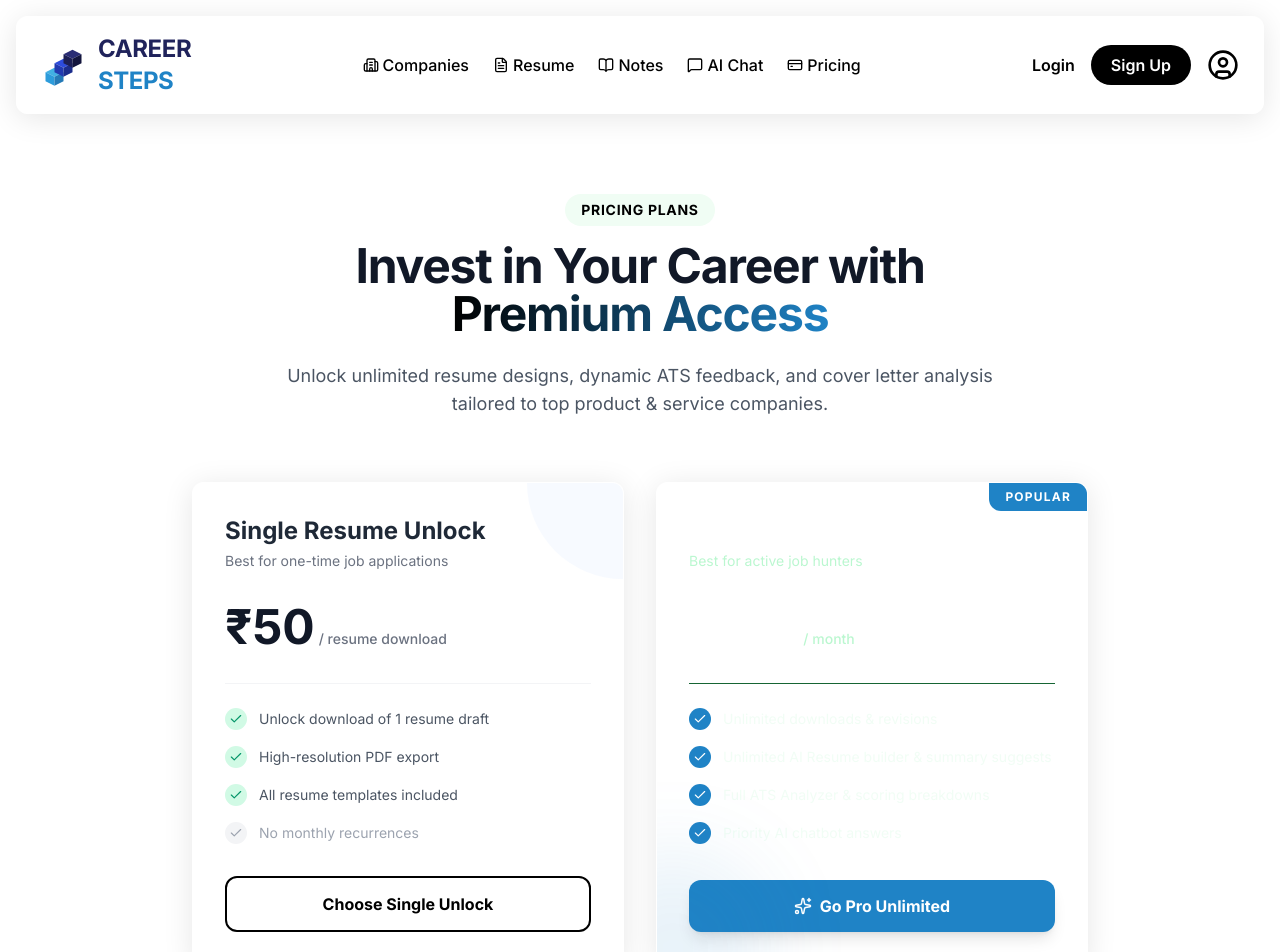
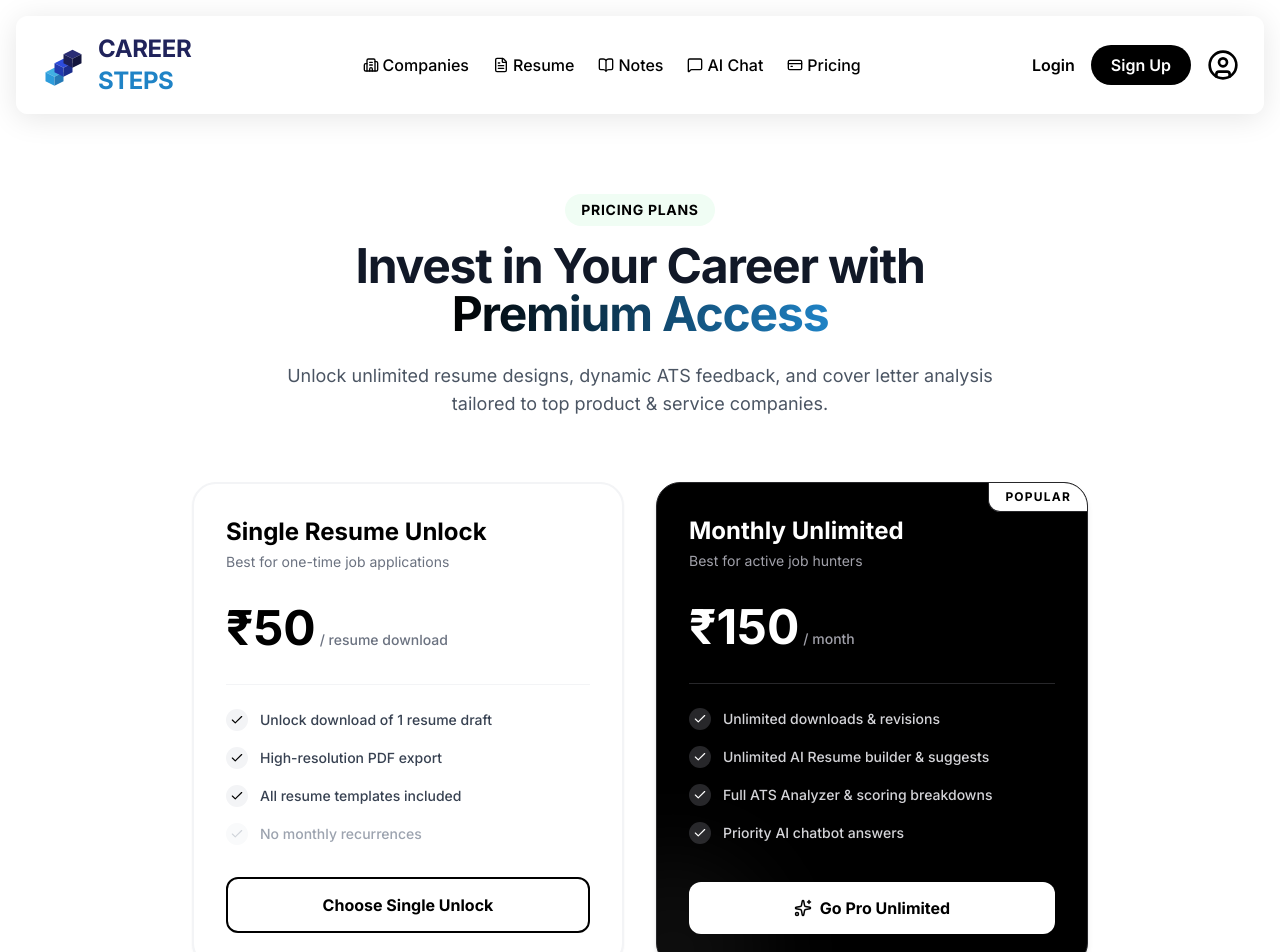
Before and after one commit to harshacper/careercraft.buzz, a React (Vite) app in the folder frontend/: page /payment in a window 1280 px wide. Shown: the top 952 px of the page. Built offline with nearby package versions, Linux system fonts and the light colour scheme.

Commit message:
fix: change pricing cards to high contrast black and white theme to prevent text visibility issues

```diff
--- a/frontend/src/pages/Payment.jsx
+++ b/frontend/src/pages/Payment.jsx
@@ -152,81 +152,81 @@ const Payment = () => {
       {/* Pricing Cards */}
       <div className="grid md:grid-cols-2 gap-8 max-w-4xl mx-auto">
         {/* Tier 1: Single Download */}
-        <div className="glassmorphism p-8 bg-white border border-gray-100 flex flex-col justify-between hover:shadow-xl transition-all duration-300 relative group overflow-hidden">
-          <div className="absolute top-0 right-0 w-24 h-24 bg-blue-50/50 rounded-bl-full -z-10 group-hover:scale-110 transition-transform"></div>
+        <div className="p-8 bg-white border-2 border-gray-100 rounded-3xl flex flex-col justify-between hover:shadow-xl transition-all duration-300 relative group overflow-hidden shadow-sm">
+          <div className="absolute top-0 right-0 w-24 h-24 bg-gray-50 rounded-bl-full -z-10 group-hover:scale-110 transition-transform"></div>
           <div>
-            <h3 className="text-2xl font-black text-gray-800">Single Resume Unlock</h3>
+            <h3 className="text-2xl font-black text-black">Single Resume Unlock</h3>
             <p className="text-sm text-gray-500 mt-1">Best for one-time job applications</p>
 
             <div className="my-8 flex items-baseline gap-1">
-              <span className="text-5xl font-black text-gray-900">₹50</span>
+              <span className="text-5xl font-black text-black">₹50</span>
               <span className="text-gray-500 font-medium text-sm">/ resume download</span>
             </div>
 
-            <ul className="space-y-4 text-sm text-gray-600 mb-8 border-t border-gray-100 pt-6">
+            <ul className="space-y-4 text-sm text-gray-700 mb-8 border-t border-gray-100 pt-6">
               <li className="flex items-center gap-3">
-                <div className="bg-emerald-100 p-1 rounded-full"><Check size={14} className="text-emerald-600 font-bold" /></div>
-                <span>Unlock download of 1 resume draft</span>
+                <div className="bg-gray-100 p-1 rounded-full"><Check size={14} className="text-black font-bold" /></div>
+                <span className="font-medium">Unlock download of 1 resume draft</span>
               </li>
               <li className="flex items-center gap-3">
-                <div className="bg-emerald-100 p-1 rounded-full"><Check size={14} className="text-emerald-600 font-bold" /></div>
-                <span>High-resolution PDF export</span>
+                <div className="bg-gray-100 p-1 rounded-full"><Check size={14} className="text-black font-bold" /></div>
+                <span className="font-medium">High-resolution PDF export</span>
               </li>
               <li className="flex items-center gap-3">
-                <div className="bg-emerald-100 p-1 rounded-full"><Check size={14} className="text-emerald-600 font-bold" /></div>
-                <span>All resume templates included</span>
+                <div className="bg-gray-100 p-1 rounded-full"><Check size={14} className="text-black font-bold" /></div>
+                <span className="font-medium">All resume templates included</span>
               </li>
               <li className="flex items-center gap-3 text-gray-400">
-                <div className="bg-gray-100 p-1 rounded-full"><Check size={14} className="text-gray-400" /></div>
-                <span>No monthly recurrences</span>
+                <div className="bg-gray-50 p-1 rounded-full"><Check size={14} className="text-gray-300" /></div>
+                <span className="font-medium">No monthly recurrences</span>
               </li>
             </ul>
           </div>
 
           <button
             onClick={() => handleOpenCheckout('single')}
-            className="w-full bg-white text-darkGreen border-2 border-darkGreen py-3.5 rounded-xl font-bold hover:bg-darkGreen hover:text-white hover:shadow-md transition-all duration-300"
+            className="w-full bg-white text-black border-2 border-black py-3.5 rounded-xl font-bold hover:bg-black hover:text-white hover:shadow-md transition-all duration-300"
           >
             Choose Single Unlock
           </button>
         </div>
 
         {/* Tier 2: Monthly Pro */}
-        <div className="glassmorphism p-8 bg-[#092e20] text-white border border-[#0d442f] flex flex-col justify-between hover:shadow-2xl transition-all duration-300 relative overflow-hidden">
-          <div className="absolute top-0 right-0 bg-[#1f83c6] text-white px-4 py-1.5 rounded-bl-xl text-xs font-black tracking-widest uppercase">Popular</div>
-          <div className="absolute -bottom-20 -left-20 w-48 h-48 bg-[#1f83c6]/10 rounded-full blur-2xl"></div>
+        <div className="p-8 bg-black text-white border border-zinc-800 rounded-3xl flex flex-col justify-between hover:shadow-2xl transition-all duration-300 relative overflow-hidden shadow-md">
+          <div className="absolute top-0 right-0 bg-white text-black px-4 py-1.5 rounded-bl-xl text-xs font-black tracking-widest uppercase border-l border-b border-zinc-800">Popular</div>
+          <div className="absolute -bottom-20 -left-20 w-48 h-48 bg-white/5 rounded-full blur-2xl"></div>
           <div>
-            <h3 className="text-2xl font-black">Monthly Unlimited</h3>
-            <p className="text-sm text-green-200 mt-1">Best for active job hunters</p>
+            <h3 className="text-2xl font-black text-white">Monthly Unlimited</h3>
+            <p className="text-sm text-zinc-400 mt-1">Best for active job hunters</p>
 
             <div className="my-8 flex items-baseline gap-1">
-              <span className="text-5xl font-black">₹150</span>
-              <span className="text-green-200 font-medium text-sm">/ month</span>
+              <span className="text-5xl font-black text-white">₹150</span>
+              <span className="text-zinc-400 font-medium text-sm">/ month</span>
             </div>
 
-            <ul className="space-y-4 text-sm text-green-50/90 mb-8 border-t border-green-800 pt-6">
+            <ul className="space-y-4 text-sm text-zinc-300 mb-8 border-t border-zinc-800 pt-6">
               <li className="flex items-center gap-3">
-                <div className="bg-[#1f83c6] p-1 rounded-full"><Check size={14} className="text-white font-bold" /></div>
-                <span>Unlimited downloads & revisions</span>
+                <div className="bg-zinc-800 p-1 rounded-full"><Check size={14} className="text-white font-bold" /></div>
+                <span className="font-medium">Unlimited downloads & revisions</span>
               </li>
               <li className="flex items-center gap-3">
-                <div className="bg-[#1f83c6] p-1 rounded-full"><Check size={14} className="text-white font-bold" /></div>
-                <span>Unlimited AI Resume builder & summary suggests</span>
+                <div className="bg-zinc-800 p-1 rounded-full"><Check size={14} className="text-white font-bold" /></div>
+                <span className="font-medium">Unlimited AI Resume builder & suggests</span>
               </li>
               <li className="flex items-center gap-3">
-                <div className="bg-[#1f83c6] p-1 rounded-full"><Check size={14} className="text-white font-bold" /></div>
-                <span>Full ATS Analyzer & scoring breakdowns</span>
+                <div className="bg-zinc-800 p-1 rounded-full"><Check size={14} className="text-white font-bold" /></div>
+                <span className="font-medium">Full ATS Analyzer & scoring breakdowns</span>
               </li>
               <li className="flex items-center gap-3">
-                <div className="bg-[#1f83c6] p-1 rounded-full"><Check size={14} className="text-white font-bold" /></div>
-                <span>Priority AI chatbot answers</span>
+                <div className="bg-zinc-800 p-1 rounded-full"><Check size={14} className="text-white font-bold" /></div>
+                <span className="font-medium">Priority AI chatbot answers</span>
               </li>
             </ul>
           </div>
 
           <button
             onClick={() => handleOpenCheckout('monthly')}
-            className="w-full bg-[#1f83c6] text-white py-3.5 rounded-xl font-black hover:bg-opacity-90 shadow-lg hover:shadow-xl transition-all duration-300 flex items-center justify-center gap-2"
+            className="w-full bg-white text-black py-3.5 rounded-xl font-black hover:bg-zinc-100 shadow-lg hover:shadow-xl transition-all duration-300 flex items-center justify-center gap-2"
           >
             <Sparkles size={18} /> Go Pro Unlimited
           </button>
```
